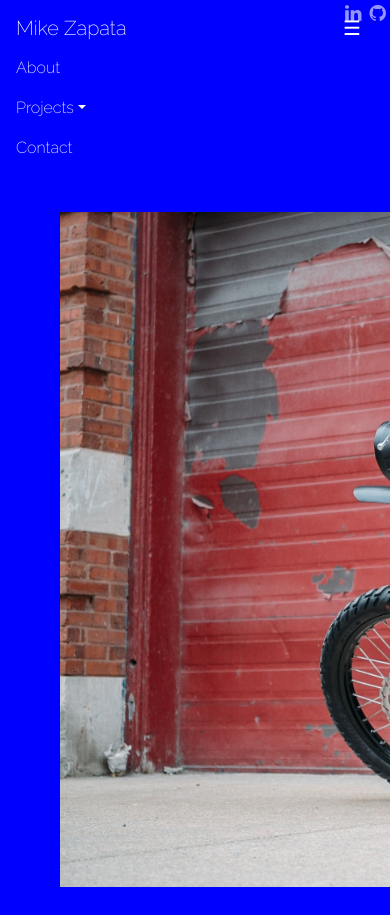
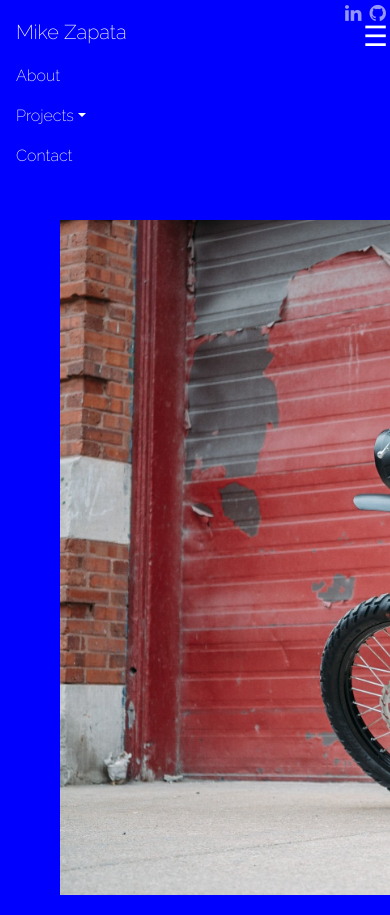
Before and after one commit to zapmi/MZ-portfolio, an Angular app in the folder portfolio/: page /header in a window 390 px wide. Shown: the top 915 px of the page. Built offline with nearby package versions, Linux system fonts and the light colour scheme.

Commit message:
minor changes done to hamburger

```diff
--- a/portfolio/src/app/app.component.html
+++ b/portfolio/src/app/app.component.html
@@ -1,6 +1,6 @@
 <div class="top-links">
-    <a href="https://www.linkedin.com/in/mike-zapata-7a5650107/" class="fa fa-linkedin"></a>
-    <a href="https://github.com/zapmi" class="fa fa-github"></a>
+    <a href="https://www.linkedin.com/in/mike-zapata-7a5650107/" target="_blank" class="fa fa-linkedin"></a>
+    <a href="https://github.com/zapmi" target="_blank" class="fa fa-github"></a>
 </div>
 <!-- <app-canvas></app-canvas> -->
 <!-- <app-header></app-header> -->
--- a/portfolio/src/app/header/header.component.css
+++ b/portfolio/src/app/header/header.component.css
@@ -4,6 +4,10 @@ a {
 
 .navbar-toggler {
     color: white;
+
+    font-size: 28px;
+    margin-top: 10px;
+    margin-right: -27px;
 
 }
 
```
